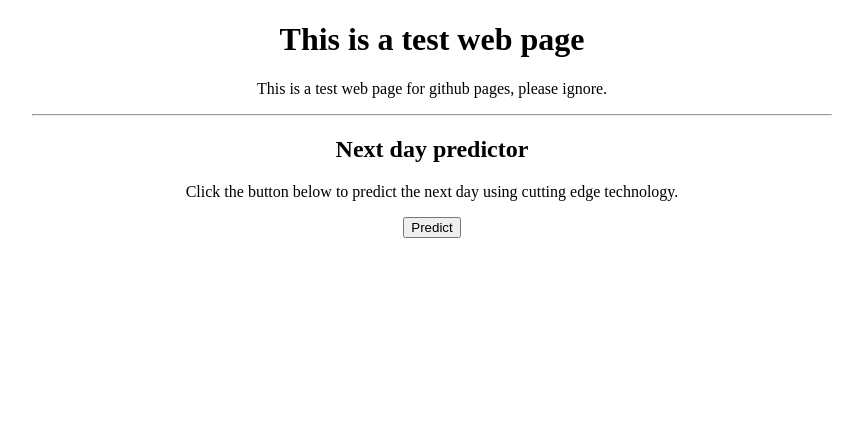
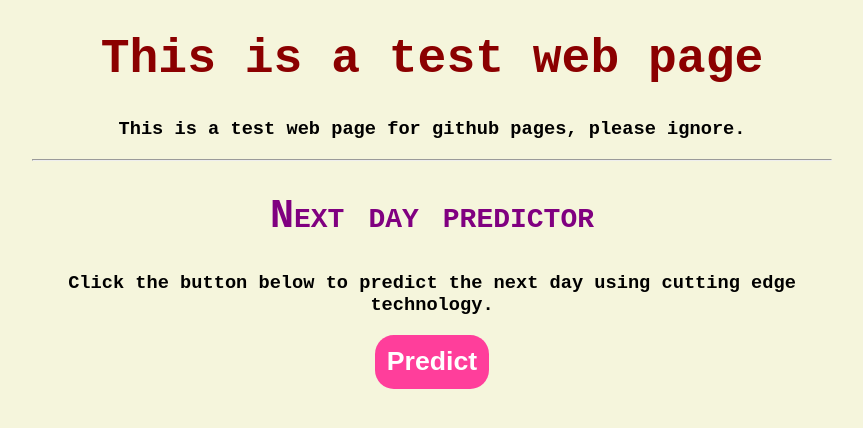
Before and after one commit to itsme-Aditya/test-site, a plain HTML site: page index.html in a window 1280 px wide. Shown: the whole page, without its empty margins (208-1071 px from the left). Drawn offline with Linux system fonts and the light colour scheme.

Commit message:
Added external css styling

```diff
--- a/index.html
+++ b/index.html
@@ -3,14 +3,8 @@
 <head>
     <meta charset="UTF-8">
     <meta name="viewport" content="width=device-width, initial-scale=1.0">
+    <link rel="stylesheet" href="style.css" />
     <title>Home</title>
-    <style>
-    .container {
-        max-width: 800px;
-        text-align: center;
-        margin: auto;
-    }
-</style>
 </head>
 <body>
     <div class = "container">
@@ -18,7 +12,7 @@
 
         <p>This is a test web page for github pages, please ignore.</p>
 
-        <hr>
+        <hr />
 
         <h2>Next day predictor</h2>
 
@@ -34,7 +28,7 @@
             const days = ["Sunday", "Monday", "Tuesday", "Wednesday", "Thursday", "Friday", "Saturday"];
             const today = new Date().getDay();
             const tomorrow = days[(today + 1) % 7];
-            console.log("Today: " + today + "\nTomorrow:" + tomorrow)
+            console.log("Index: " + today + "\nToday: " + days[today] + "\nTomorrow: " + tomorrow)
             document.getElementById("result").textContent = "Calculating...";
             setTimeout(() => {
                 document.getElementById("result").textContent = "After extensive calculations, the next day will be: " + tomorrow;
--- /dev/null
+++ b/style.css
@@ -0,0 +1,45 @@
+html {
+    background-color: beige;
+}
+
+h1 {
+    color: darkred;
+    font-family: monospace;
+    font-size: 36pt;
+}
+
+h2 {
+    color: purple;
+    font-weight: bold;
+    font-size: 30pt;
+    font-variant: small-caps;
+}
+
+p {
+    font-size: 14pt;
+    font-weight: bolder;
+}
+
+button{
+    font-family: sans-serif;
+    font-weight: bolder;
+    font-size: 20pt;
+    background-color: #FF3E9B;
+    color: white;
+    border-radius: 0.5cm;
+    padding: 0.3cm;
+    border-style: hidden;
+    transition-duration: 500ms;
+}
+
+button:hover {
+    background-color: #610130;
+
+}
+
+.container {
+    font-family: monospace;
+    max-width: 800px;
+    text-align: center;
+    margin: auto;
+}
```
